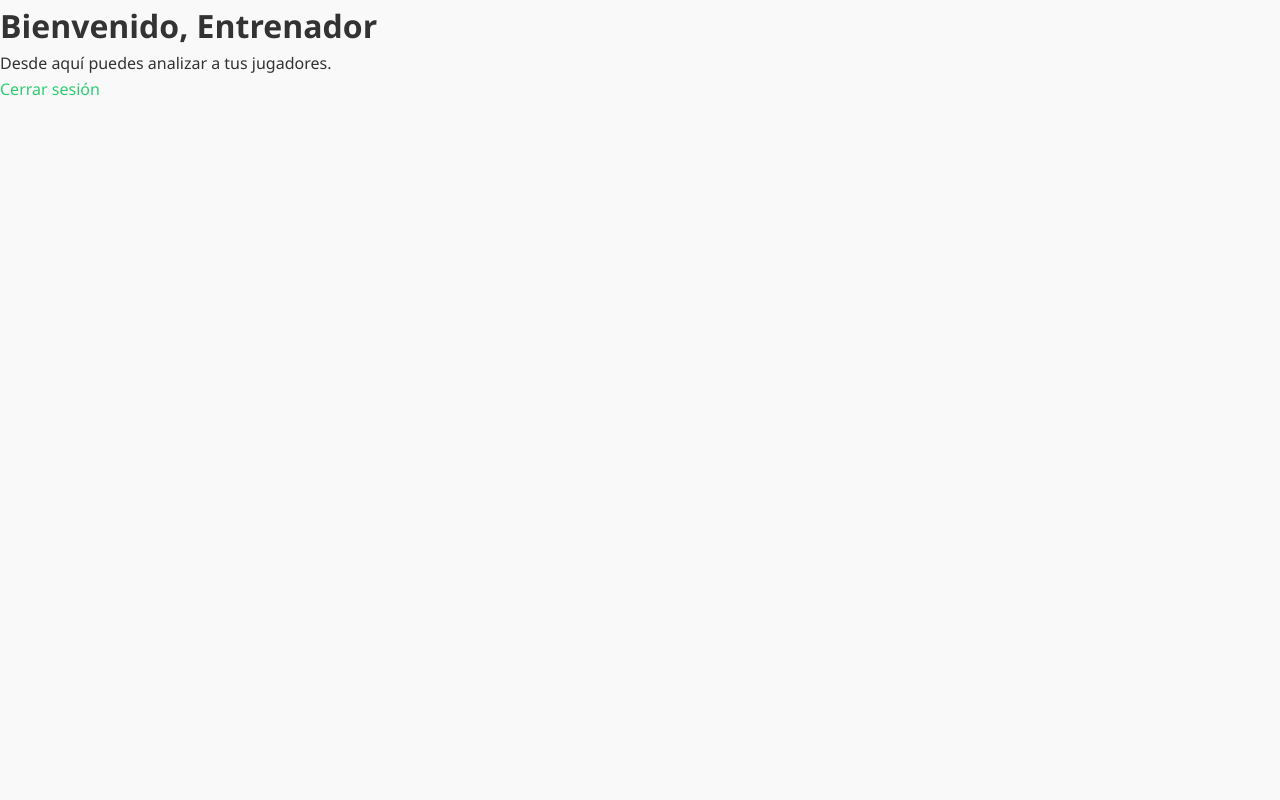
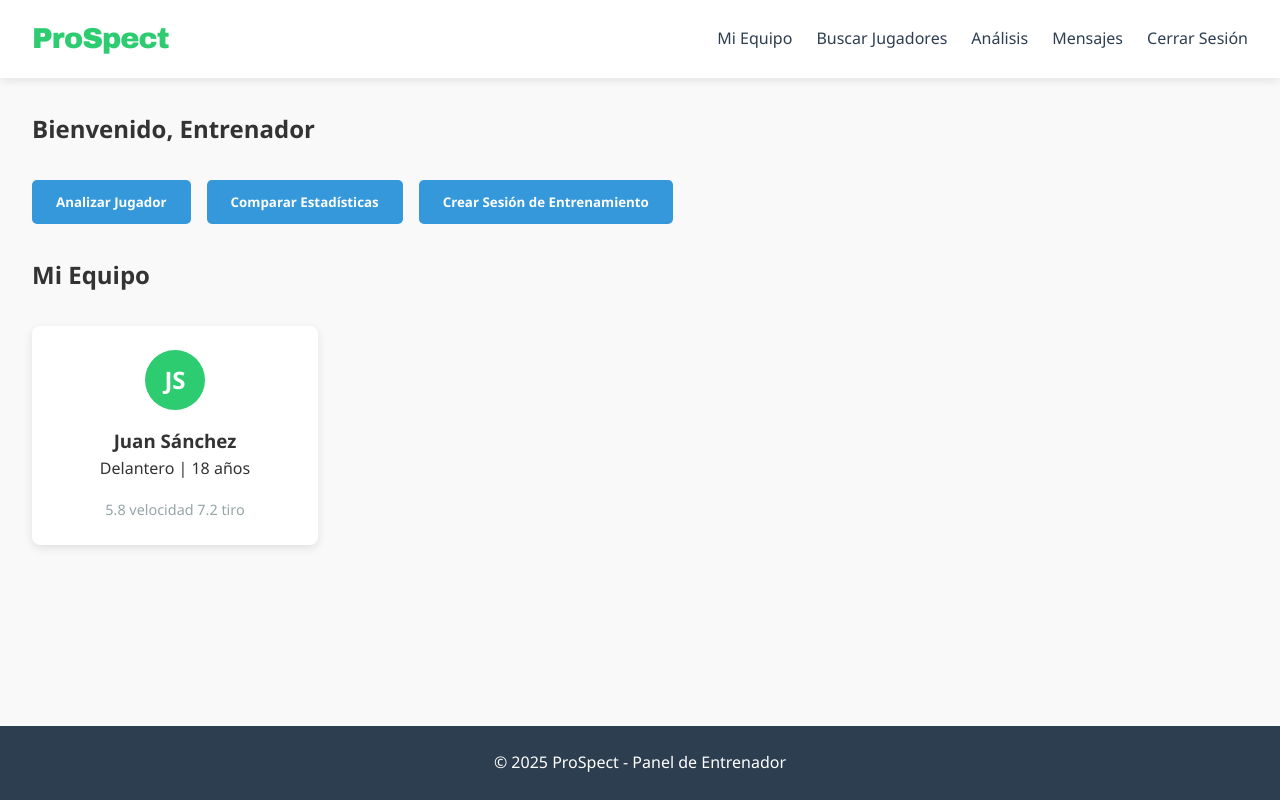
Before and after one commit to RaulRoman03/ProSpect, a Flask app: template templates/coach.html in a window 1280 px wide. Run offline with Flask 2, Linux system fonts and the light colour scheme; the template is opened without the code that fills it, so the values that code supplies are empty.

Commit message:
ccs and coach change

```diff
--- a/static/css/style.css
+++ b/static/css/style.css
@@ -50,8 +50,8 @@ nav {
     font-size: 1.8rem;
     font-weight: bold;
     color: var(--primary-color);
-    font-family: 'Arial Black', sans-serif; /* Opcional: para un look más moderno */
-    letter-spacing: -1px; /* Opcional: ajuste de espaciado */
+    font-family: 'Arial Black', sans-serif;
+    letter-spacing: -1px;
 }
 
 nav ul {
@@ -150,7 +150,7 @@ footer {
     margin-top: 2rem;
 }
 
-/* Login page styles */
+/* Login page */
 .login-container {
     max-width: 500px;
     margin: 5rem auto;
@@ -213,7 +213,7 @@ footer {
     color: var(--gray-color);
 }
 
-/* Dashboard styles */
+/* Dashboard */
 .dashboard {
     display: grid;
     grid-template-rows: auto 1fr auto;
@@ -247,7 +247,7 @@ footer {
     padding: 1.5rem;
 }
 
-/* Player dashboard specific */
+/* Player dashboard */
 .player-dashboard .profile-header {
     display: flex;
     align-items: center;
@@ -330,7 +330,7 @@ footer {
     font-size: 0.9rem;
 }
 
-/* Coach dashboard specific */
+/* Coach dashboard */
 .coach-dashboard .quick-actions {
     display: flex;
     gap: 1rem;
@@ -386,7 +386,7 @@ footer {
     color: var(--gray-color);
 }
 
-/* Recruiter dashboard specific */
+/* Recruiter dashboard */
 .recruiter-dashboard .search-filters {
     background: white;
     padding: 1.5rem;
@@ -472,7 +472,7 @@ footer {
     opacity: 0.9;
 }
 
-/* Responsive design */
+/* Responsive */
 @media (max-width: 768px) {
     .features {
         flex-direction: column;
@@ -488,7 +488,7 @@ footer {
     }
 }
 
-/* Estilos para mensajes flash */
+/* Flash messages */
 .alert-messages {
     margin-bottom: 20px;
 }
@@ -518,7 +518,7 @@ footer {
     text-decoration: underline;
 }
 
-/* Estilos para campos inválidos */
+/* Campos inválidos */
 input:invalid, select:invalid {
     border-color: #dc3545;
 }
--- a/templates/coach.html
+++ b/templates/coach.html
@@ -2,12 +2,56 @@
 <html lang="es">
 <head>
     <meta charset="UTF-8">
-    <title>Panel de Entrenador</title>
+    <meta name="viewport" content="width=device-width, initial-scale=1.0">
+    <title>Panel de Entrenador - ProSpect</title>
     <link rel="stylesheet" href="{{ url_for('static', filename='css/style.css') }}">
 </head>
-<body>
-    <h1>Bienvenido, Entrenador</h1>
-    <p>Desde aquí puedes analizar a tus jugadores.</p>
-    <a href="{{ url_for('logout') }}">Cerrar sesión</a>
+<body class="dashboard coach-dashboard">
+    <header class="dashboard-header">
+        <div class="logo">ProSpect</div>
+        <nav>
+            <ul>
+                <li class="active"><a href="#">Mi Equipo</a></li>
+                <li><a href="#">Buscar Jugadores</a></li>
+                <li><a href="#">Análisis</a></li>
+                <li><a href="#">Mensajes</a></li>
+                <li><a href="{{ url_for('logout') }}" id="logout">Cerrar Sesión</a></li>
+            </ul>
+        </nav>
+    </header>
+
+    <main class="dashboard-main">
+        <section class="coach-tools">
+            <h1>Bienvenido, Entrenador</h1>
+
+            <div class="quick-actions">
+                <button class="action-button">Analizar Jugador</button>
+                <button class="action-button">Comparar Estadísticas</button>
+                <button class="action-button">Crear Sesión de Entrenamiento</button>
+            </div>
+
+            <div class="players-section">
+                <h2>Mi Equipo</h2>
+                <div class="players-grid">
+                    <!-- Aquí puedes renderizar tarjetas de jugadores desde Flask -->
+                    <!-- Ejemplo de una tarjeta estática: -->
+                    <div class="player-card">
+                        <div class="player-avatar">JS</div>
+                        <h3>Juan Sánchez</h3>
+                        <p>Delantero | 18 años</p>
+                        <div class="player-stats">
+                            <span>5.8 velocidad</span>
+                            <span>7.2 tiro</span>
+                        </div>
+                    </div>
+                </div>
+            </div>
+        </section>
+    </main>
+
+    <footer class="dashboard-footer">
+        <p>&copy; 2025 ProSpect - Panel de Entrenador</p>
+    </footer>
+    <script src="{{ url_for('static', filename='js/auth.js') }}"></script>
 </body>
 </html>
```
